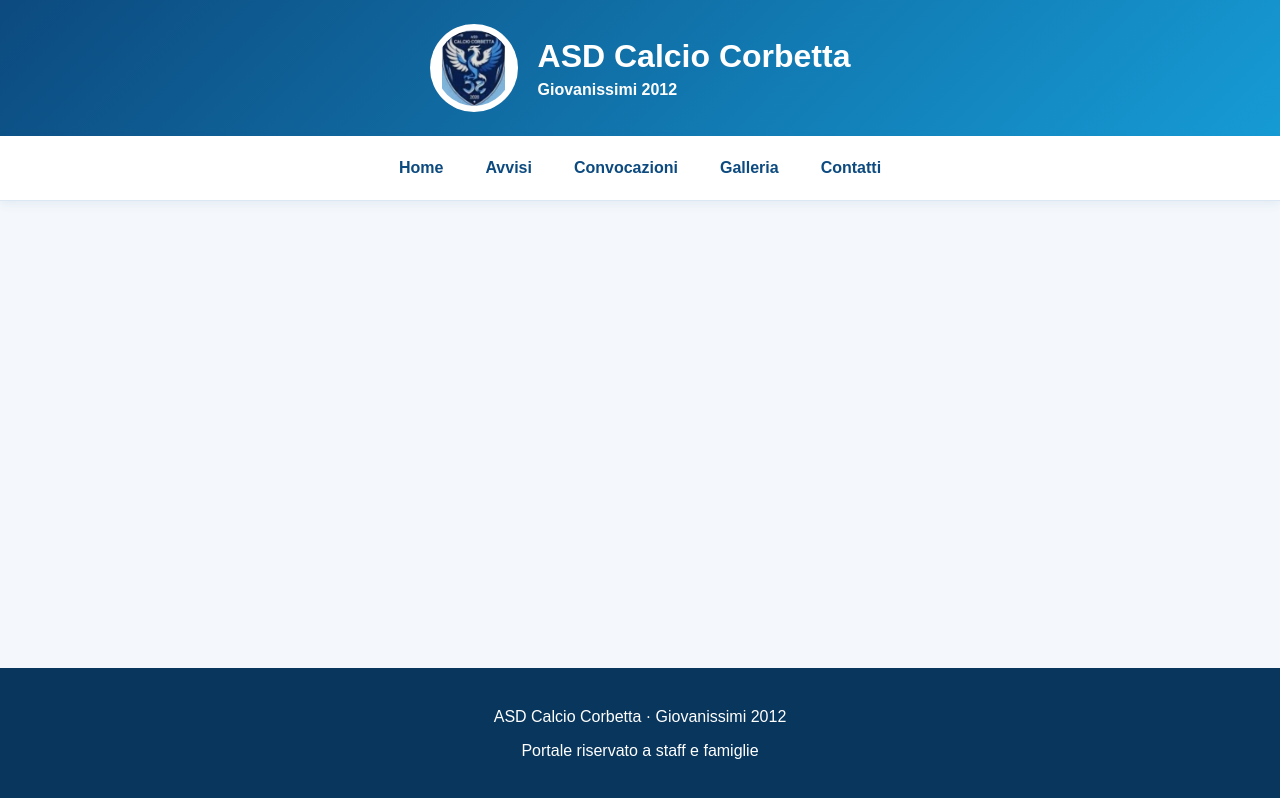
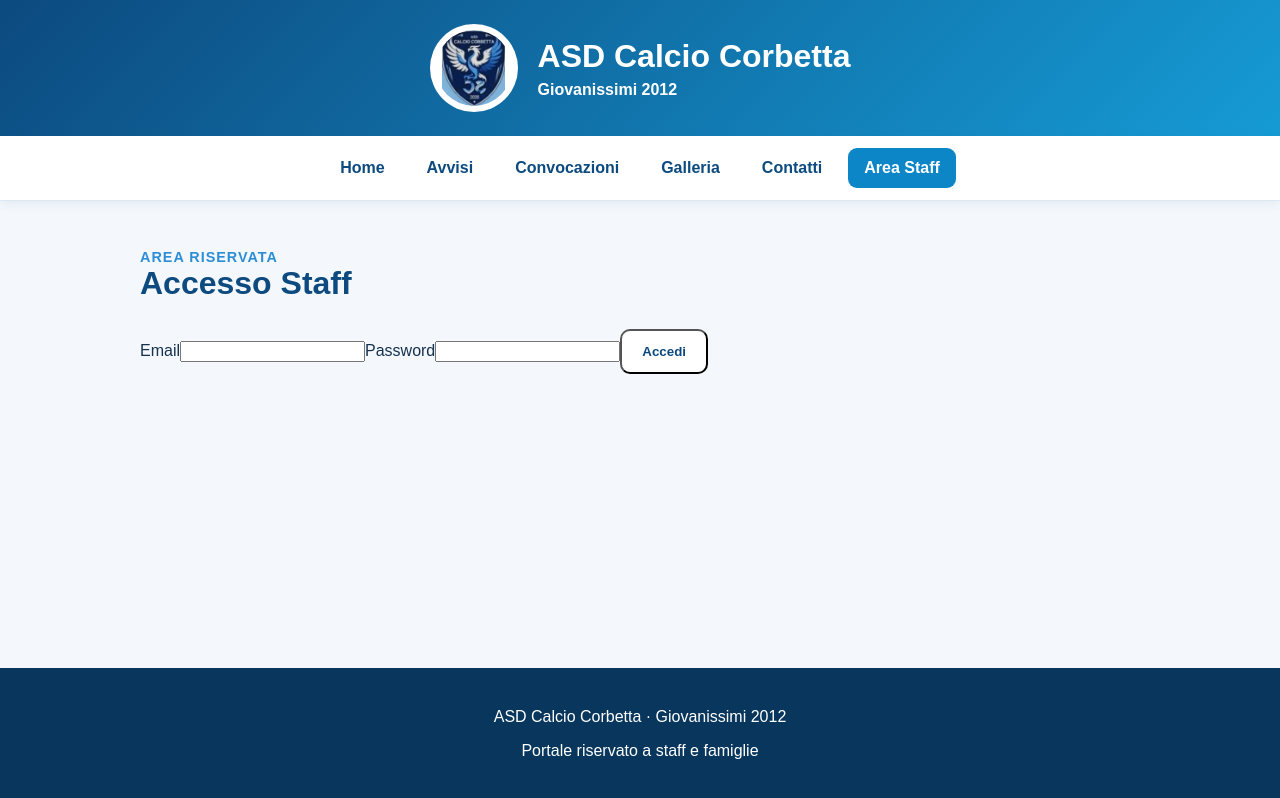
Before and after one commit to pierluigi79/asd-corbetta-giovanissimi-2012, a React (Vite) app: page /login-staff in a window 1280 px wide. Built offline with nearby package versions, Linux system fonts and the light colour scheme; no server answers.

Commit message:
Implementato login Staff con Supabase Auth

```diff
--- a/src/App.jsx
+++ b/src/App.jsx
@@ -9,6 +9,8 @@
 import Convocazioni from "./pages/Convocazioni";
 import Galleria from "./pages/Galleria";
 import Contatti from "./pages/Contatti";
+import Staff from "./pages/Staff";
+import LoginStaff from "./pages/LoginStaff";
 
 import "./App.css";
 
@@ -25,6 +27,8 @@
           <Route path="/convocazioni" element={<Convocazioni />} />
           <Route path="/galleria" element={<Galleria />} />
           <Route path="/contatti" element={<Contatti />} />
+          <Route path="/staff" element={<Staff />} />
+          <Route path="/login-staff" element={<LoginStaff />} />
         </Routes>
       </main>
 
--- a/src/components/Navbar.jsx
+++ b/src/components/Navbar.jsx
@@ -8,6 +8,7 @@
       <NavLink to="/convocazioni">Convocazioni</NavLink>
       <NavLink to="/galleria">Galleria</NavLink>
       <NavLink to="/contatti">Contatti</NavLink>
+      <NavLink to="/login-staff">Area Staff</NavLink>
     </nav>
   );
 }
--- /dev/null
+++ b/src/pages/LoginStaff.jsx
@@ -0,0 +1,72 @@
+import { useState } from "react";
+import { useNavigate } from "react-router-dom";
+import { supabase } from "../lib/supabase";
+
+function LoginStaff() {
+  const [email, setEmail] = useState("");
+  const [password, setPassword] = useState("");
+  const [errore, setErrore] = useState("");
+  const [caricamento, setCaricamento] = useState(false);
+
+  const navigate = useNavigate();
+
+  async function gestisciAccesso(event) {
+    event.preventDefault();
+
+    setErrore("");
+    setCaricamento(true);
+
+    const { error } = await supabase.auth.signInWithPassword({
+      email,
+      password,
+    });
+
+    setCaricamento(false);
+
+    if (error) {
+      setErrore("Email o password non corrette.");
+      return;
+    }
+
+    navigate("/staff");
+  }
+
+  return (
+    <section className="login-page">
+      <div className="login-card">
+        <p className="page-kicker">Area riservata</p>
+        <h2>Accesso Staff</h2>
+
+        <form className="login-form" onSubmit={gestisciAccesso}>
+          <label htmlFor="email">Email</label>
+          <input
+            id="email"
+            type="email"
+            value={email}
+            onChange={(event) => setEmail(event.target.value)}
+            autoComplete="email"
+            required
+          />
+
+          <label htmlFor="password">Password</label>
+          <input
+            id="password"
+            type="password"
+            value={password}
+            onChange={(event) => setPassword(event.target.value)}
+            autoComplete="current-password"
+            required
+          />
+
+          {errore && <p className="form-error">{errore}</p>}
+
+          <button className="button button-primary" type="submit">
+            {caricamento ? "Accesso in corso..." : "Accedi"}
+          </button>
+        </form>
+      </div>
+    </section>
+  );
+}
+
+export default LoginStaff;
--- /dev/null
+++ b/src/pages/Staff.jsx
@@ -0,0 +1,32 @@
+function Staff() {
+  return (
+    <section>
+      <div className="page-heading">
+        <p className="page-kicker">Area riservata</p>
+        <h2>Area Staff</h2>
+        <p>
+          Benvenuto nell'area di gestione del portale della squadra.
+        </p>
+      </div>
+
+      <div className="home-cards">
+        <article className="home-card">
+          <h3>📢 Gestione Avvisi</h3>
+          <p>Pubblica e modifica gli avvisi destinati alle famiglie.</p>
+        </article>
+
+        <article className="home-card">
+          <h3>📅 Gestione Convocazioni</h3>
+          <p>Crea e aggiorna le convocazioni delle partite.</p>
+        </article>
+
+        <article className="home-card">
+          <h3>👥 Rosa Squadra</h3>
+          <p>Gestisci i giocatori della rosa e i loro dati.</p>
+        </article>
+      </div>
+    </section>
+  );
+}
+
+export default Staff;
```
